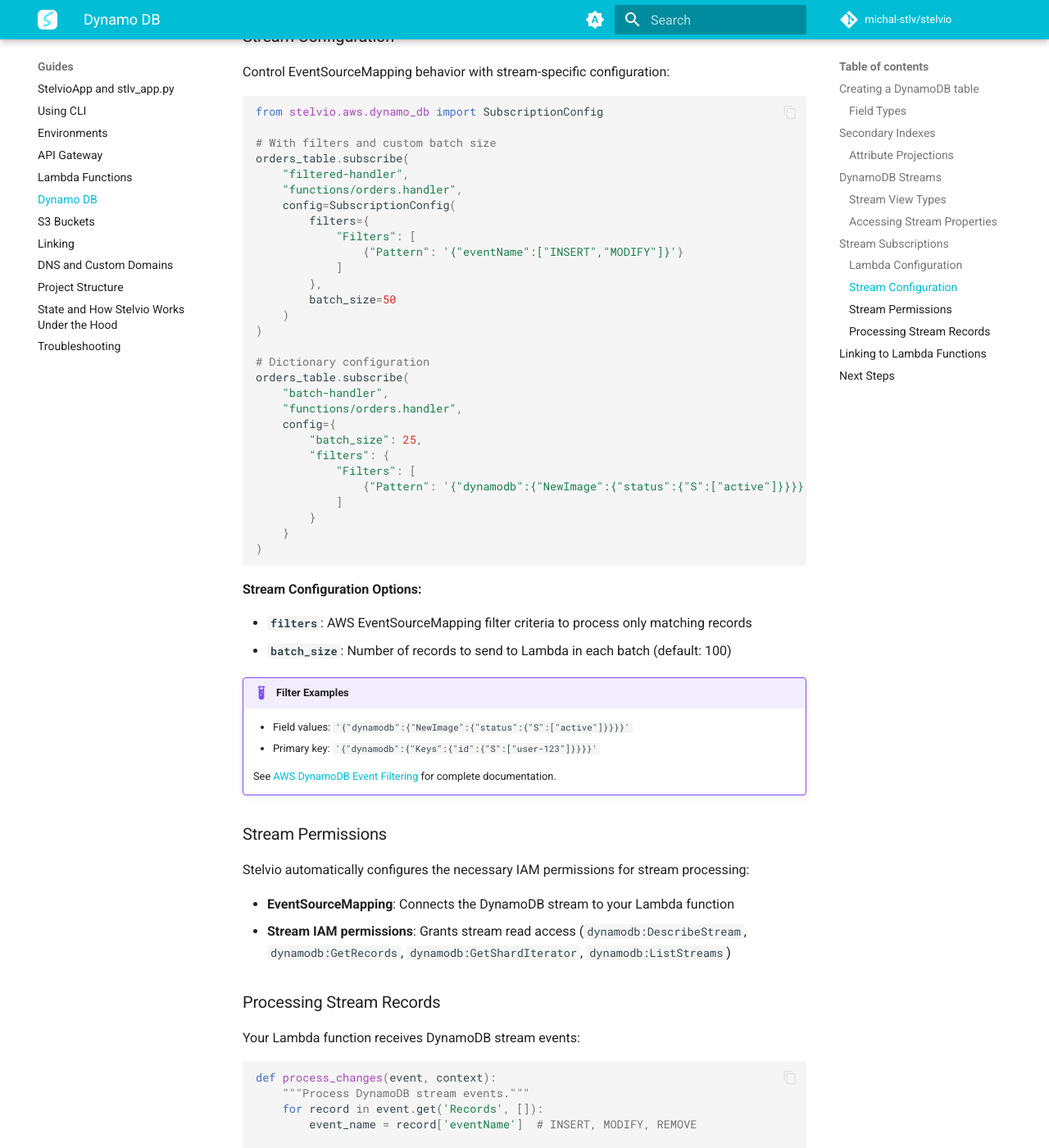
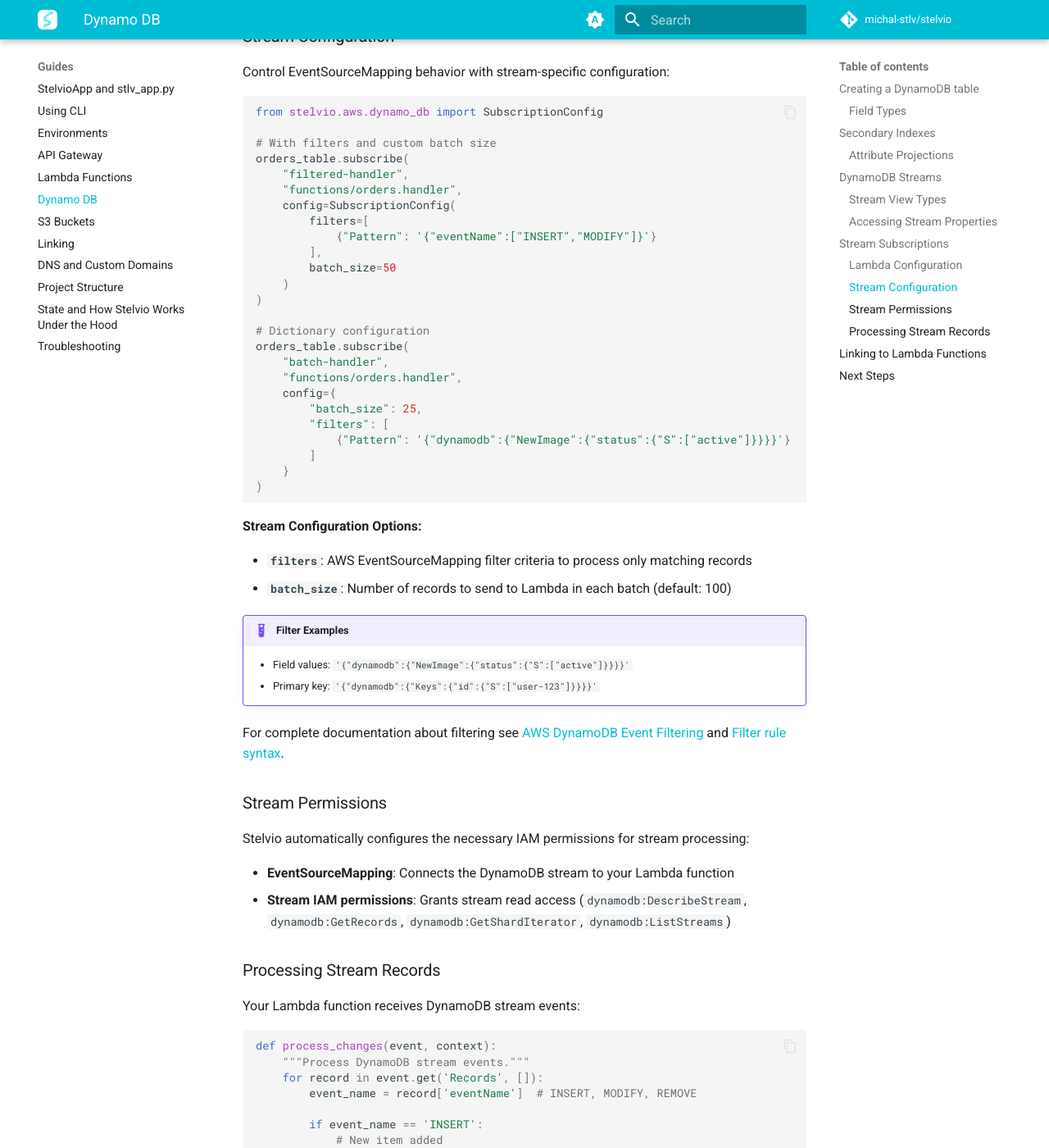
Before and after one commit to stelviodev/stelvio, an MkDocs documentation site: the page built from docs/guides/dynamo-db.md, in a window 1280 px wide and 1400 px high, scrolled down 5761 px. Shown: the whole window at 82% size. Built offline with MkDocs 1.6.1 and Material for MkDocs 9.7.7, drawn with Linux system fonts in a browser that asks for light colours; comment, search, counter and statistics services are not loaded.

Commit message:
docs: update for filtering

````diff
--- a/docs/guides/dynamo-db.md
+++ b/docs/guides/dynamo-db.md
@@ -261,11 +261,9 @@
     "filtered-handler",
     "functions/orders.handler",
     config=SubscriptionConfig(
-        filters={
-            "Filters": [
-                {"Pattern": '{"eventName":["INSERT","MODIFY"]}'}
-            ]
-        },
+        filters=[
+            {"Pattern": '{"eventName":["INSERT","MODIFY"]}'}
+        ],
         batch_size=50
     )
 )
@@ -276,11 +274,9 @@
     "functions/orders.handler",
     config={
         "batch_size": 25,
-        "filters": {
-            "Filters": [
-                {"Pattern": '{"dynamodb":{"NewImage":{"status":{"S":["active"]}}}}'}
-            ]
-        }
+        "filters": [
+            {"Pattern": '{"dynamodb":{"NewImage":{"status":{"S":["active"]}}}}'}
+        ]
     }
 )
 ```
@@ -294,7 +290,10 @@
     - Field values: `'{"dynamodb":{"NewImage":{"status":{"S":["active"]}}}}'`
     - Primary key: `'{"dynamodb":{"Keys":{"id":{"S":["user-123"]}}}}'`
 
-    See [AWS DynamoDB Event Filtering](https://docs.aws.amazon.com/lambda/latest/dg/with-ddb-filtering.html) for complete documentation.
+For complete documentation about filtering see
+[AWS DynamoDB Event Filtering](https://docs.aws.amazon.com/lambda/latest/dg/with-ddb-filtering.html)
+and
+[Filter rule syntax](https://docs.aws.amazon.com/lambda/latest/dg/invocation-eventfiltering.html#filtering-syntax).
 
 ### Stream Permissions
 
````
